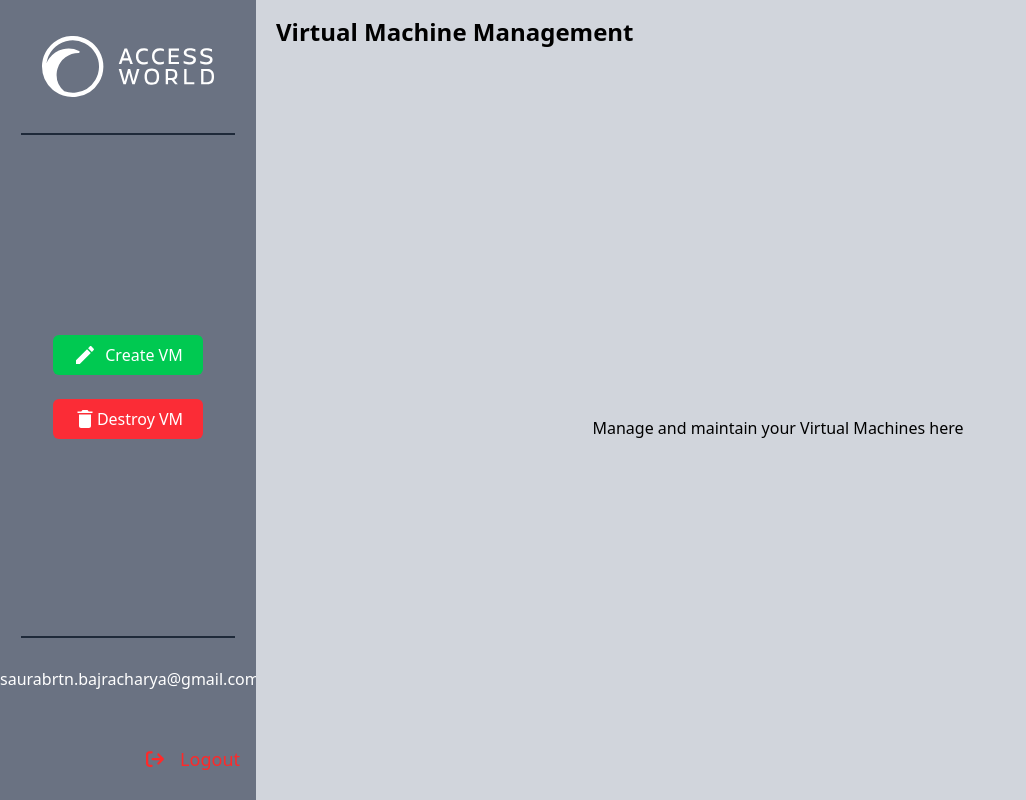
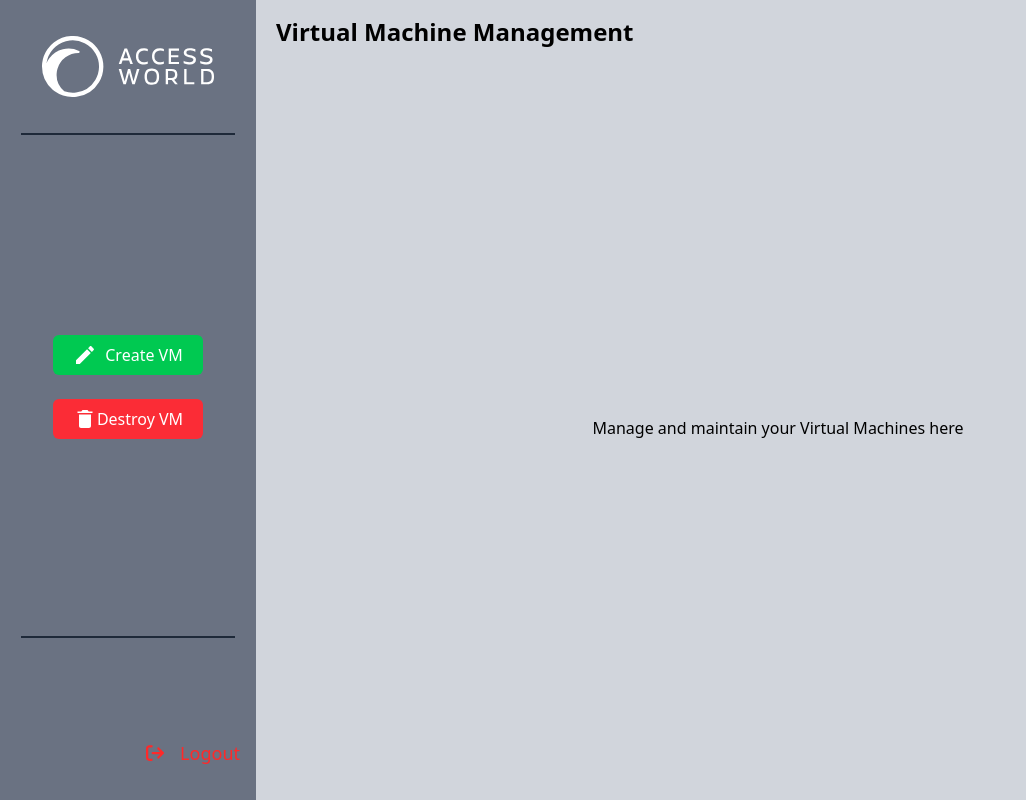
Before and after one commit to ClassicGlassy/AWT-VM-Management, a React (Vite) app: page /dashboard in a window 1280 px wide. Shown: the whole page, without its empty margins (0-1026 px from the left). Built offline with nearby package versions, Linux system fonts and the light colour scheme.

Commit message:
Update Sidebar to add Email

```diff
--- a/src/pages/dashboard/DashboardLayout.jsx
+++ b/src/pages/dashboard/DashboardLayout.jsx
@@ -20,6 +20,8 @@ function DashboardLayout() {
   //     navigate("/");
   //   }
   // });
+
+  const email = localStorage.getItem("email");
 
   function logout() {
     localStorage.removeItem("access_token");
@@ -80,9 +82,7 @@ function DashboardLayout() {
         </div>
         {/* Profile */}
         <div className="basis-1/5 flex flex-col justify-around pr-4">
-          <p className="text-white text-right ">
-            saurabrtn.bajracharya@gmail.com
-          </p>
+          <p className="text-white text-right ">{email}</p>
 
           <button
             className="text-[#FF2929] flex items-center justify-end  space-x-4 text-lg font-medium cursor-pointer"
```
